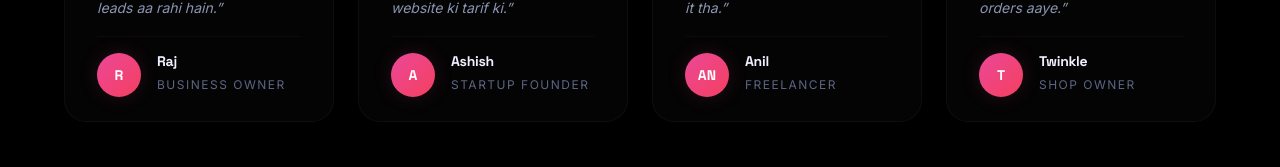
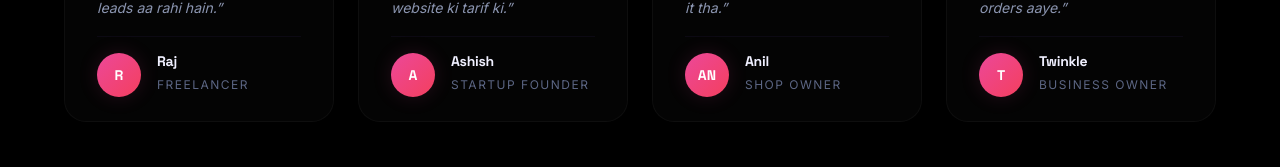
Before and after one commit to Kamlender/zyroo-website, a Next.js app: page / in a window 1280 px wide. Shown: the part 3916-4083 px from the top of the page. Built offline with nearby package versions, Linux system fonts and the light colour scheme.

Commit message:
Update client roles: Raj=Freelancer, Anil=Shop Owner, Twinkle=Business Owner

```diff
--- a/src/app/page.tsx
+++ b/src/app/page.tsx
@@ -18,7 +18,7 @@ export default function HomePage() {
     {
       name: 'Raj',
       avatar: 'R',
-      role: 'Business Owner',
+      role: 'Freelancer',
       stars: 5,
       review: 'Maine 3 freelancers try kiye pehle, kisi ne dhang se kaam nahi kiya. ZYROO ko contact kiya toh 6 din mein site ready thi. Ab Google se directly leads aa rahi hain.',
     },
@@ -32,14 +32,14 @@ export default function HomePage() {
     {
       name: 'Anil',
       avatar: 'AN',
-      role: 'Freelancer',
+      role: 'Shop Owner',
       stars: 4,
       review: 'Portfolio site ke liye contact kiya tha. Design acchi banayi, bas ek revision mein thoda time laga. But final output dekh ke khush ho gaya, worth it tha.',
     },
     {
       name: 'Twinkle',
       avatar: 'T',
-      role: 'Shop Owner',
+      role: 'Business Owner',
       stars: 5,
       review: 'Meri saree ki dukaan hai, online store banana tha. Payment gateway, WhatsApp order sab set kar diya. Pehle mahine mein hi 12 online orders aaye.',
     },
```
